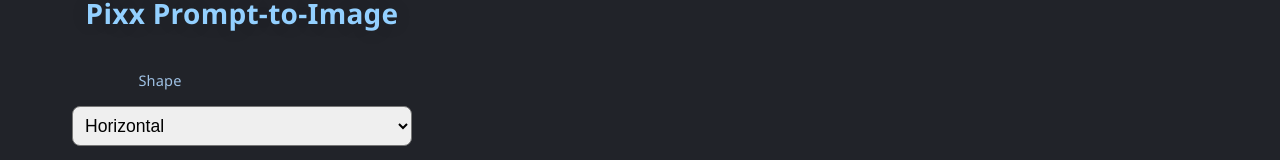
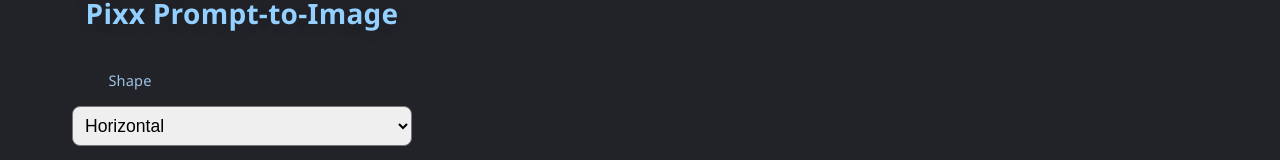
Before and after one commit to PixxData/pixx-ai-art, a React (Vite) app: page / in a window 1280 px wide. Shown: the part 236-396 px from the top of the page. Built offline with nearby package versions, Linux system fonts and the light colour scheme.

Commit message:
Quick deploy

```diff
--- a/src/App.jsx
+++ b/src/App.jsx
@@ -254,7 +254,7 @@ function App() {
     fontWeight: 500,
     marginBottom: "0px",
     marginTop: "16px",   // Lower!
-    marginLeft: "-164px", // Farther left!
+    marginLeft: "-224px", // Farther left!
     letterSpacing: "0.01em"
   }}
 >
```
